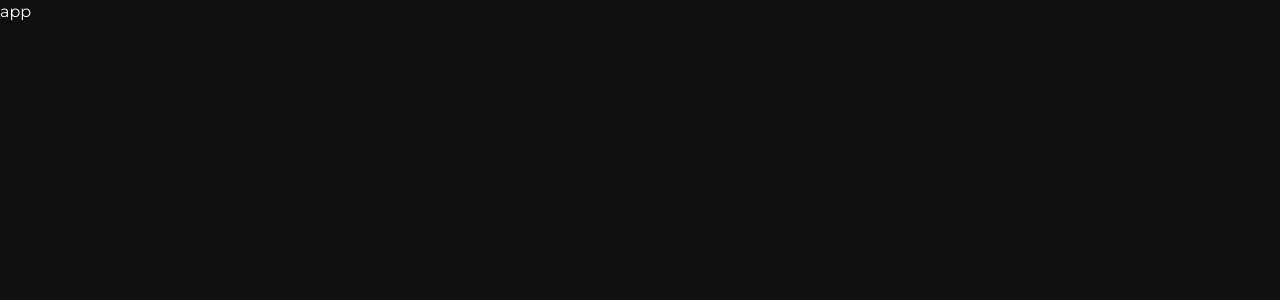
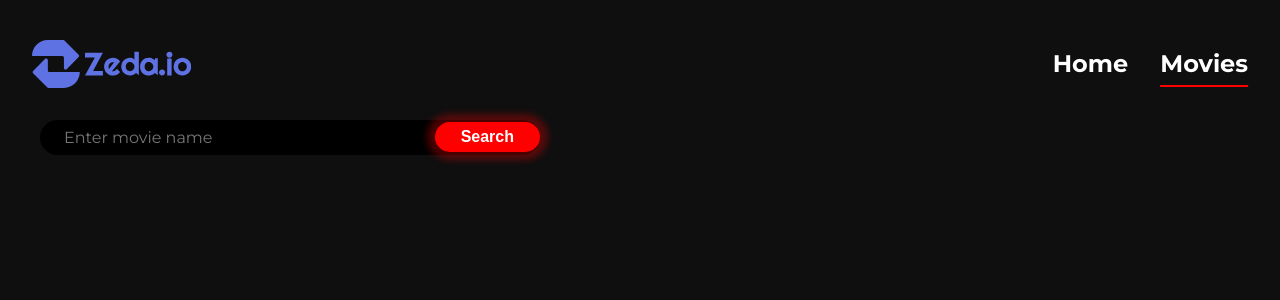
Before and after one commit to Sushma24275/OMDb-MoviePoster-App, a React (Create React App) app: page /movie in a window 1280 px wide. Shown: the top 300 px of the page. Built offline with nearby package versions, Linux system fonts and the light colour scheme.

Commit message:
search component
search component

```diff
--- a/src/App.js
+++ b/src/App.js
@@ -1,7 +1,20 @@
 import "./App.scss";
+import Header from "./components/Header/Header";
+import MovieSearch from "./components/movieSearch/MovieSearch.jsx";
+import { Route, Routes } from "react-router-dom";
 
 function App() {
-  return <div>app</div>;
+  return (
+    <div>
+      <Header />
+      <MovieSearch className={"nan"} />
+
+      {/* <Routes>
+        <Route path="/" element={<Home />} />
+        <Route path="/books" element={<BookList />} />
+      </Routes> */}
+    </div>
+  );
 }
 
 export default App;
--- a/src/App.scss
+++ b/src/App.scss
@@ -26,6 +26,7 @@ body {
   font-family: $font-family;
   font-weight: 400;
   line-height: 1.5;
+  padding: 40px;
 
   background-color: $body-bg;
   color: $txt-color;
--- a/src/api/omdbApi.js
+++ b/src/api/omdbApi.js
@@ -1 +1,10 @@
-export const baseURL = `http://www.omdbapi.com/?apikey=${process.env.REACT_OMDB_API_KEY}&`;
+import axios from "axios";
+const apiKey = process.env.REACT_APP_OMDB_API_KEY;
+
+export const baseURL = `http://www.omdbapi.com/?apikey=${apiKey}&`;
+
+export const getMovieDetails = async (movieTitle) => {
+  const response = await axios.get(`${baseURL}s=${movieTitle}`);
+  console.log("res", response.data);
+  return response.data;
+};
--- /dev/null
+++ b/src/components/Header/Header.jsx
@@ -0,0 +1,37 @@
+import React from "react";
+import { Link, useLocation } from "react-router-dom";
+import "./Header.scss";
+import logo from "../../assets/zedalogo.svg";
+const headerNav = [
+  {
+    display: "Home",
+    path: "/",
+  },
+  {
+    display: "Movies",
+    path: "/movie",
+  },
+];
+
+const Header = () => {
+  const { pathname } = useLocation();
+  const active = headerNav.findIndex((e) => e.path === pathname);
+  return (
+    <div className="header">
+      <div className="header__wrap container">
+        <Link className="logo" to="/">
+          <img src={logo} alt="zeda logo" />
+        </Link>
+        <ul className="header__nav">
+          {headerNav.map((navlink, i) => (
+            <li key={i} className={`${i === active ? "active" : ""}`}>
+              <Link to={navlink.path}>{navlink.display}</Link>
+            </li>
+          ))}
+        </ul>
+      </div>
+    </div>
+  );
+};
+
+export default Header;
--- /dev/null
+++ b/src/components/Header/Header.scss
@@ -0,0 +1,93 @@
+@use "../../scss/" as *;
+
+.logo {
+  font-size: 2.5rem;
+  font-weight: 600;
+
+  @include flex(center, unset);
+
+  img {
+    margin-right: 10px;
+    width: 160px;
+    height: 60px;
+
+    @include mobile {
+      width: 30px;
+      margin-right: 0;
+    }
+  }
+}
+
+.header {
+  height: $header-height;
+  position: fixed;
+  top: 0;
+  left: 0;
+  width: 100%;
+  z-index: 99;
+  transition: height 0.3s ease, background-color 0.3s ease;
+
+  &.shrink {
+    height: $header-shrink-height;
+    background-color: $body-bg;
+  }
+
+  &__wrap {
+    @include flex(center, space-between);
+    height: 100%;
+    padding: 0 2rem;
+
+    @include mobile {
+      justify-content: center;
+    }
+  }
+
+  &__nav {
+    @include flex(center, unset);
+
+    & > * ~ * {
+      margin-left: 2rem;
+    }
+
+    li {
+      padding: 5px 0;
+      font-weight: 700;
+      position: relative;
+      font-size: 1.5rem;
+
+      &::after {
+        content: "";
+        position: absolute;
+        bottom: 0;
+        left: 50%;
+        transform: translateX(-50%);
+        width: 0;
+        transition: width 0.5s ease;
+        height: 2px;
+        background-color: $main-color;
+      }
+
+      &.active::after,
+      &:hover::after {
+        width: 100%;
+      }
+    }
+
+    @include mobile {
+      position: fixed;
+      bottom: 0;
+      left: 0;
+      height: 5rem;
+      width: 100%;
+      background-color: $body-bg;
+      padding: 0 2rem;
+      box-shadow: $box-shadow;
+
+      @include flex(center, space-between);
+
+      & > * ~ * {
+        margin-left: 0;
+      }
+    }
+  }
+}
--- /dev/null
+++ b/src/components/movieSearch/MovieSearch.jsx
@@ -0,0 +1,28 @@
+import React, { useState, useEffect } from "react";
+import "./MovieSearch.scss";
+import { getMovieDetails } from "../../api/omdbApi";
+function MovieSearch({ className }) {
+  const [inputValue, setInputValue] = useState("");
+  const handleInputChange = (e) => {
+    setInputValue(e.target.value);
+  };
+  const handleSearch = async () => {
+    getMovieDetails(inputValue);
+  };
+
+  return (
+    <div className="movie-search">
+      <input
+        type="text"
+        placeholder="Enter movie name"
+        value={inputValue}
+        onChange={handleInputChange}
+      />
+      <button className={`btn ${className} small`} onClick={handleSearch}>
+        Search
+      </button>
+    </div>
+  );
+}
+
+export default MovieSearch;
--- /dev/null
+++ b/src/components/movieSearch/MovieSearch.scss
@@ -0,0 +1,53 @@
+@use "../../scss/" as *;
+
+.movie-search {
+  position: relative;
+  width: 100%;
+  max-width: 500px;
+  top: 10vh;
+
+  input {
+    width: 100%;
+    padding-right: 8rem;
+    border: 0;
+    background-color: $black;
+    padding: 0.5rem 1.5rem;
+    font-size: 1rem;
+    border-radius: $border-radius;
+    color: $txt-color;
+    font-family: $font-family;
+  }
+
+  button {
+    position: absolute;
+    right: 0;
+    top: 2px;
+    cursor: pointer;
+
+    @include mobile {
+      right: 1px;
+      top: 1px;
+    }
+    &.btn {
+      border: 4px solid transparent;
+      background-color: $main-color;
+      color: $white;
+      border-radius: $border-radius;
+      padding: 0.5rem 1.8rem;
+      font-size: 1.5rem;
+      font-weight: 600;
+      box-shadow: 0px 0px 7px 8px #ff00004d;
+      transition: box-shadow 0.3s ease;
+    }
+
+    &.btn:hover {
+      box-shadow: 0px 0px 7px 15px #ff00004d;
+    }
+
+    &.btn.small {
+      border-width: 2px;
+      padding: 0.25rem 1.5rem;
+      font-size: 1rem;
+    }
+  }
+}
--- a/src/index.js
+++ b/src/index.js
@@ -1,10 +1,13 @@
 import React from "react";
 import ReactDOM from "react-dom/client";
+import { BrowserRouter } from "react-router-dom";
 import App from "./App";
 
 const root = ReactDOM.createRoot(document.getElementById("root"));
 root.render(
   <React.StrictMode>
-    <App />
+    <BrowserRouter>
+      <App />
+    </BrowserRouter>
   </React.StrictMode>
 );
```
Also changed, not shown: src/assets/zedalogo.svg (added), 1 other file (tests, documents, lock files or other folders).
